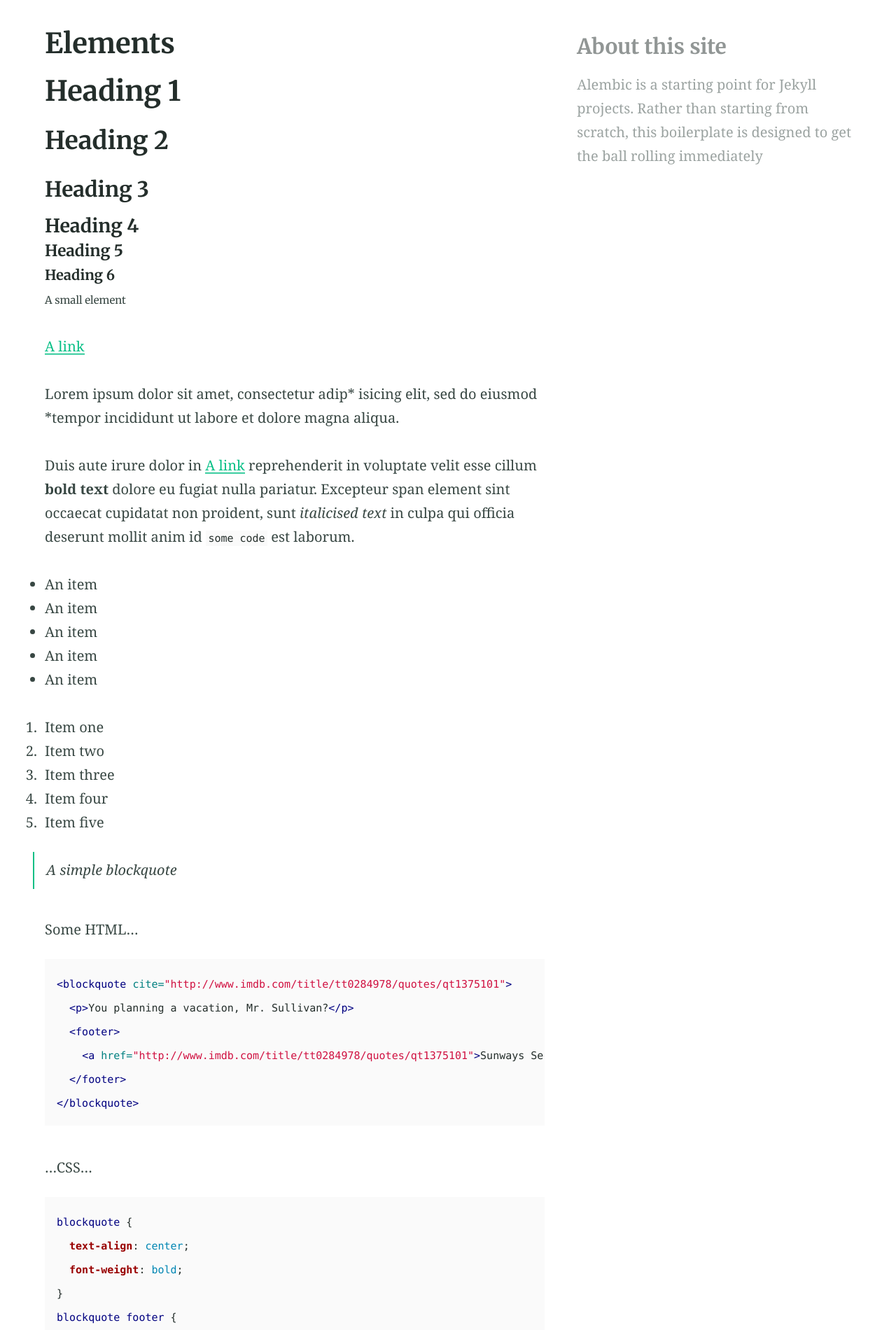
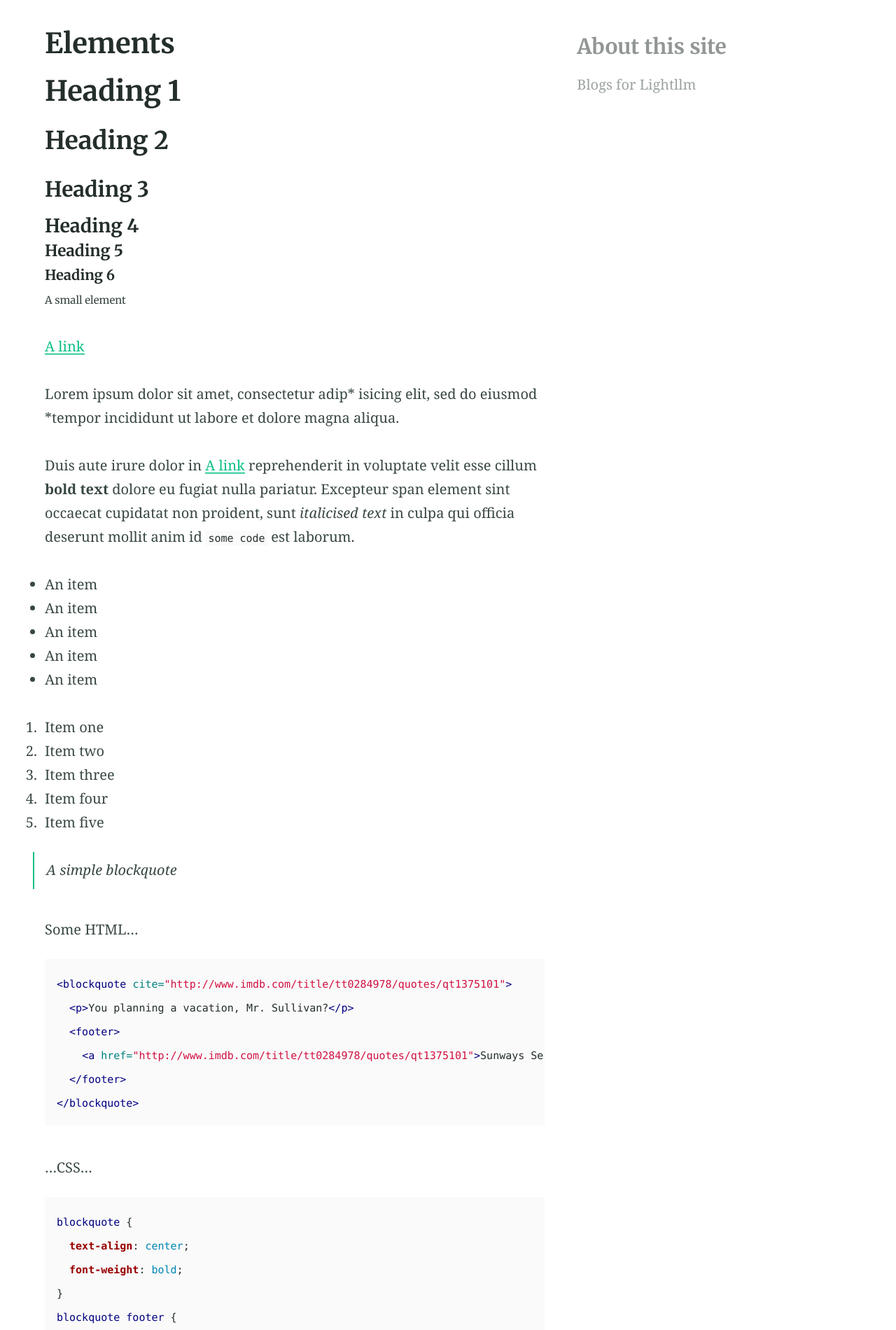
Before and after one commit to ModelTC/lightllm-blog, a Jekyll site: the page built from elements.md, in a window 1280 px wide. Shown: the part 424-2324 px from the top of the page at 70% size. Built offline with Jekyll 4.4.1, drawn with Linux system fonts in a browser that asks for light colours.

Commit message:
fix: base url

```diff
--- a/_config.yml
+++ b/_config.yml
@@ -73,9 +73,9 @@ encoding: utf-8 # Make sure the encoding is right
 lang: en-GB # Set the site language
 title: "Lightllm Blog" # Site name or title, also used in jekyll-seo-tag
 logo: "/assets/logos/logo.svg" # Site logo, also used in jekyll-seo-tag
-description: "Alembic is a starting point for Jekyll projects. Rather than starting from scratch, this boilerplate is designed to get the ball rolling immediately" # Site description and default description, also used in jekyll-seo-tag
+description: "Blogs for Lightllm"
 url: "https://ModelTC.github.io" # Site URL, also used in jekyll-seo-tag
-baseurl: "/alembic" # Site baseurl, also used in jekyll-seo-tag
+baseurl: "/lightllm-blog" # Site baseurl, also used in jekyll-seo-tag
 repo: "https://github.com/ModelTC/lightllm" # Path to the GitHub repository, used in footer
 # email: "me@daviddarnes.com"
 # disqus: "alembic-1" # Blog post comments, uncomment the option and set the site ID from your Disqus account
```
